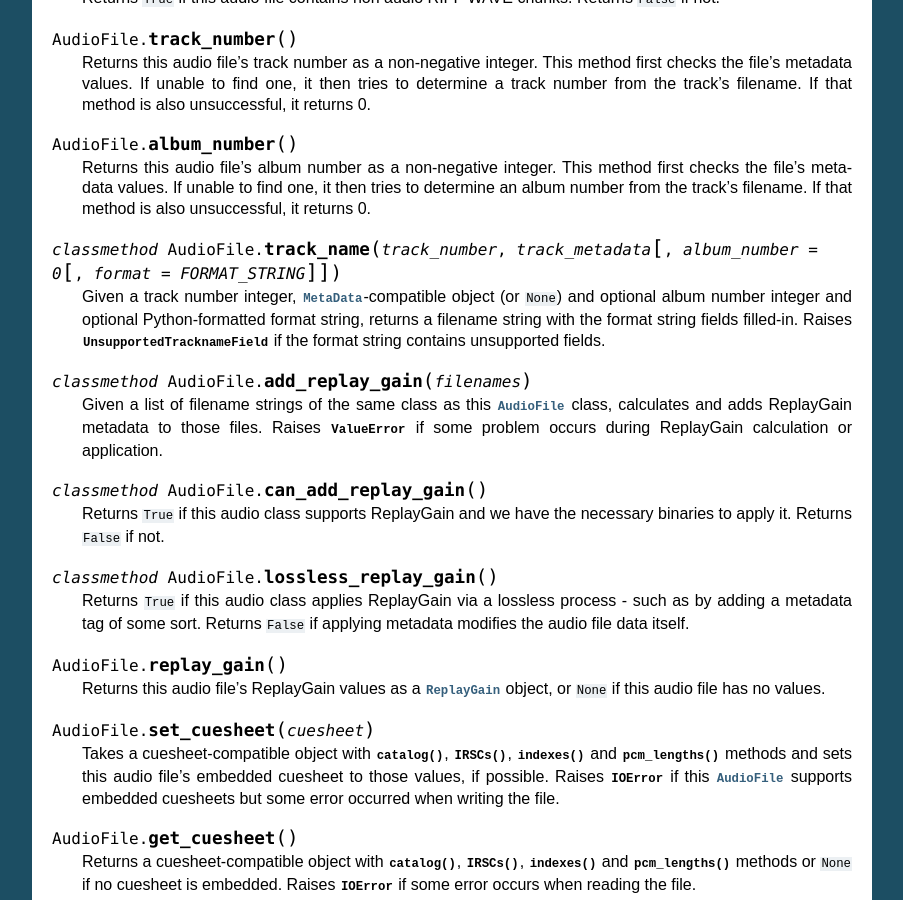
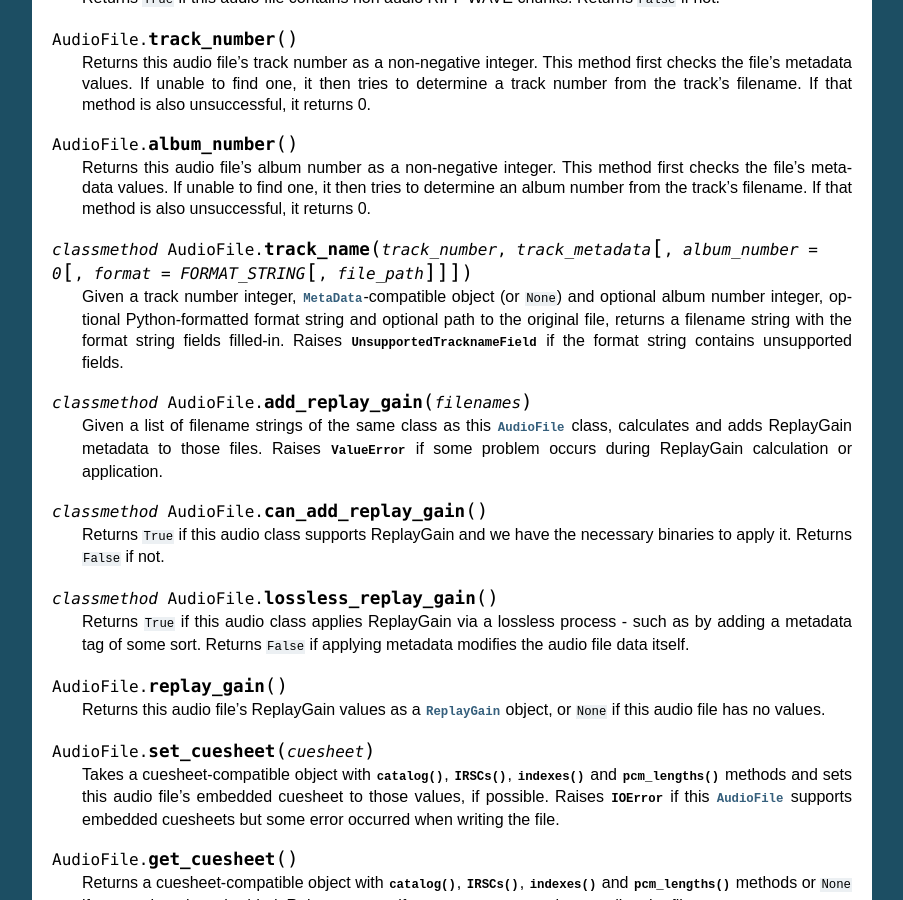
Before and after one commit to tuffy/python-audio-tools, a Sphinx documentation site: the page built from docs/programming/source/audiotools.rst, in a window 1280 px wide and 900 px high, scrolled down 4274 px. Shown: the whole window, without its empty margins (198-1101 px from the left). Built offline with Sphinx 7.4.7, drawn with Linux system fonts in a browser that asks for light colours.

```diff
--- a/docs/programming/source/audiotools.rst
+++ b/docs/programming/source/audiotools.rst
@@ -317,12 +317,12 @@
    from the track's filename.
    If that method is also unsuccessful, it returns 0.
 
-.. classmethod:: AudioFile.track_name(track_number, track_metadata[, album_number = 0[, format = FORMAT_STRING]])
+.. classmethod:: AudioFile.track_name(track_number, track_metadata[, album_number = 0[, format = FORMAT_STRING [, file_path]]])
 
     Given a track number integer, :class:`MetaData`-compatible object
-    (or ``None``) and optional album number integer and optional
-    Python-formatted format string, returns a filename string with
-    the format string fields filled-in.
+    (or ``None``) and optional album number integer, optional
+    Python-formatted format string and optional path to the original file,
+    returns a filename string with the format string fields filled-in.
     Raises :exc:`UnsupportedTracknameField` if the format string contains
     unsupported fields.
 
```
Also changed, not shown: audiotools/__init__.py (+12 -1 lines), 1 other file.
